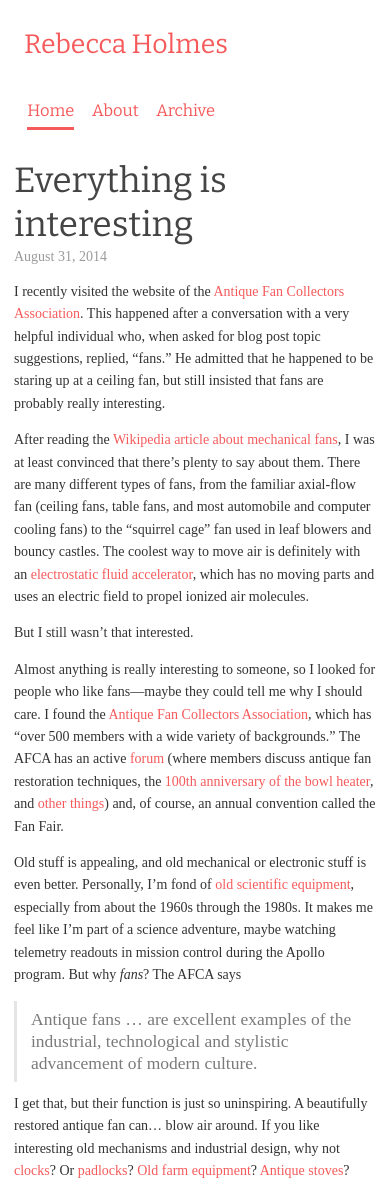
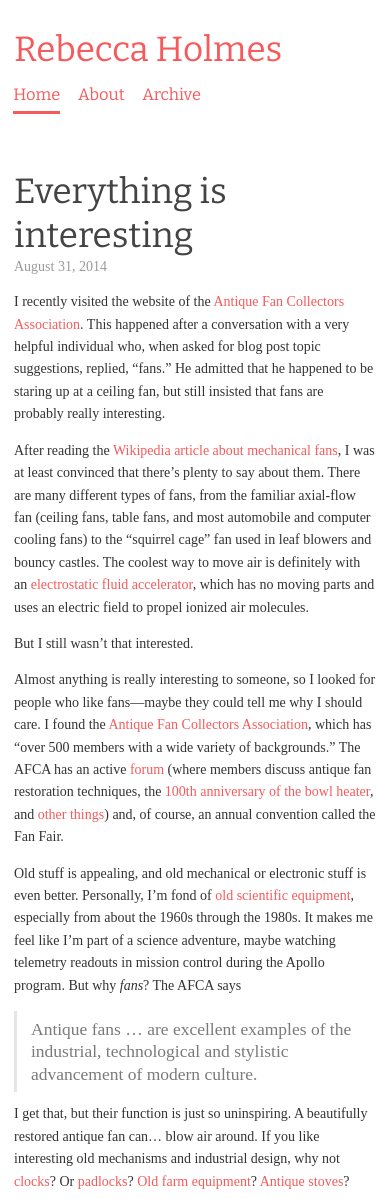
Before and after one commit to piscisvolans/piscisvolans.github.io, a Jekyll site: the page built from index.html, in a window 390 px wide. Shown: the top 1199 px of the page. Built offline with Jekyll 4.4.1, drawn with Linux system fonts in a browser that asks for light colours; some web fonts are replaced; Markdown is read by kramdown in place of the engine named in the settings; the list of posts is cut into pages by our own code; comment, search, counter and statistics services are not loaded.

Commit message:
Better resizing for smaller screens

```diff
--- a/public/css/main.css
+++ b/public/css/main.css
@@ -287,18 +287,19 @@ tbody tr:nth-child(odd) th {
   font-size:22px;
 }
 
-@media (max-width: 635px) {
+@media (max-width: 768px) {
 	.site-title {
 	  float:none;
-	  padding-left:10px;
+	  padding-left:0px;
+	  font-size:2.5rem;
 	}
 
-	.pull-right {
+	.masthead-title .pull-right {
 	  float:left !important;
-	  line-height:95px;
-	  font-size:22px;
-	  margin-left:0;
-	  padding-left:0;
+	  margin-left:-14px;
+	  padding-left:0px;
+	  margin-top:0;
+	  line-height:3rem;
 	}
 
 	html, body {
```
